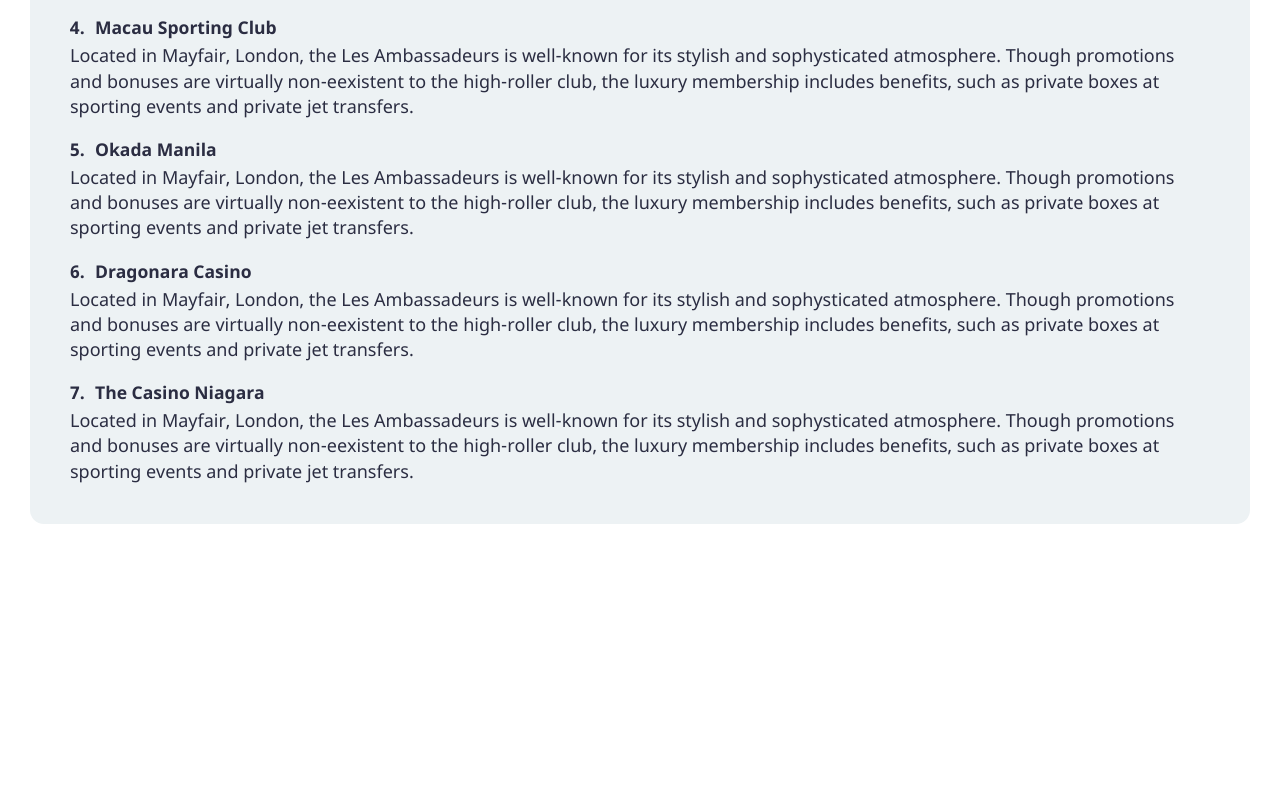
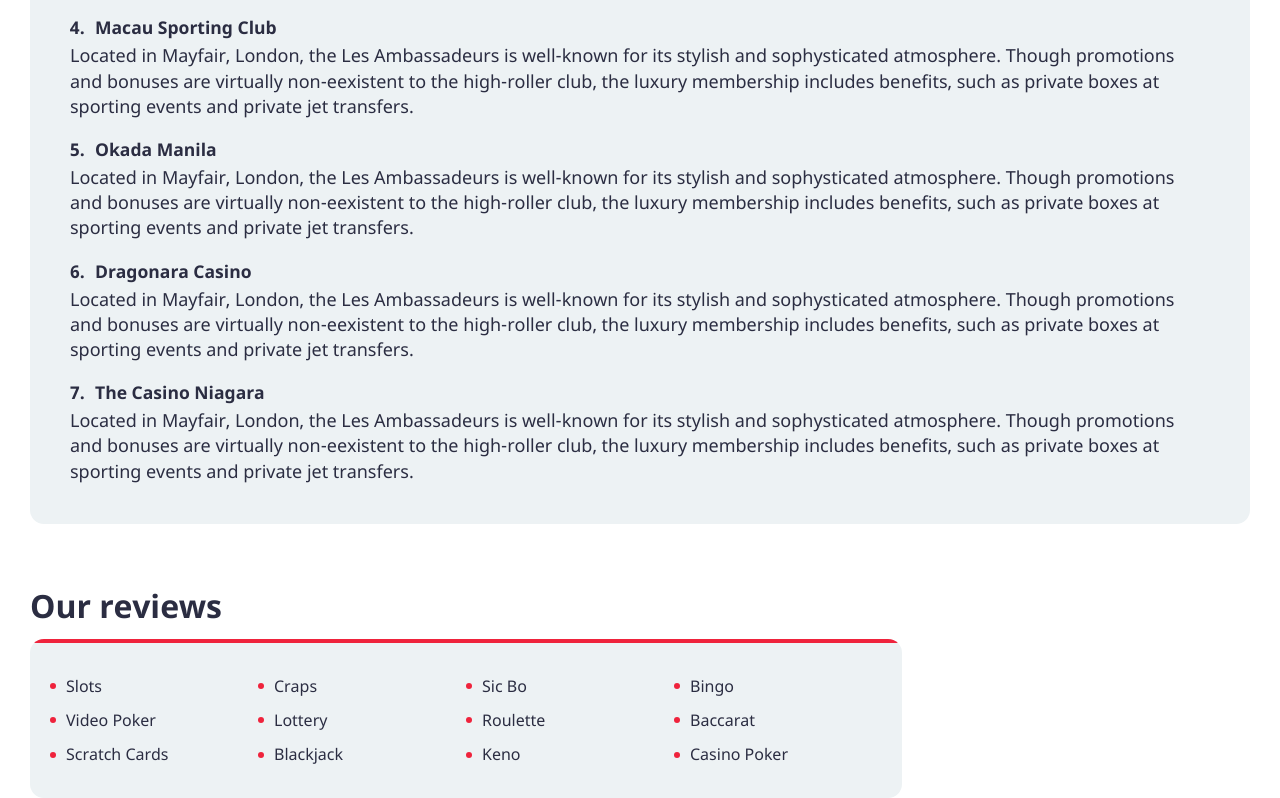
Before and after one commit to Killerlord1988/casinokopf.com, a website: page source/index.html in a window 1280 px wide. Shown: the part 2138-2936 px from the top of the page. Before the commit the page ends 2662 px from the top, so only its background shows below. Drawn offline with nearby package versions, Linux system fonts and the light colour scheme; files that its build step writes are made by us from their sources; files whose address does not match are found by name.

Commit message:
add our-reviews

```diff
--- a/source/index.html
+++ b/source/index.html
@@ -125,36 +125,88 @@
           <ul>
             <li>
               <h3>Les Abassadeurs</h3>
-            <p>Located in Mayfair, London, the Les Ambassadeurs is well-known for its stylish and sophysticated atmosphere. Though promotions and bonuses are virtually non-eexistent to the high-roller club, the luxury membership includes benefits, such as private boxes at sporting events and private jet transfers.</p>
+              <p>Located in Mayfair, London, the Les Ambassadeurs is well-known for its stylish and sophysticated
+                atmosphere. Though promotions and bonuses are virtually non-eexistent to the high-roller club, the
+                luxury membership includes benefits, such as private boxes at sporting events and private jet transfers.
+              </p>
             </li>
             <li>
               <h3>Crown Casino Melbourne</h3>
-            <p>Located in Mayfair, London, the Les Ambassadeurs is well-known for its stylish and sophysticated atmosphere. Though promotions and bonuses are virtually non-eexistent to the high-roller club, the luxury membership includes benefits, such as private boxes at sporting events and private jet transfers.</p>
+              <p>Located in Mayfair, London, the Les Ambassadeurs is well-known for its stylish and sophysticated
+                atmosphere. Though promotions and bonuses are virtually non-eexistent to the high-roller club, the
+                luxury membership includes benefits, such as private boxes at sporting events and private jet transfers.
+              </p>
             </li>
             <li>
               <h3>Bellagio Resort and casino</h3>
-            <p>Located in Mayfair, London, the Les Ambassadeurs is well-known for its stylish and sophysticated atmosphere. Though promotions and bonuses are virtually non-eexistent to the high-roller club, the luxury membership includes benefits, such as private boxes at sporting events and private jet transfers.</p>
+              <p>Located in Mayfair, London, the Les Ambassadeurs is well-known for its stylish and sophysticated
+                atmosphere. Though promotions and bonuses are virtually non-eexistent to the high-roller club, the
+                luxury membership includes benefits, such as private boxes at sporting events and private jet transfers.
+              </p>
             </li>
             <li>
               <h3>Macau Sporting Club</h3>
-            <p>Located in Mayfair, London, the Les Ambassadeurs is well-known for its stylish and sophysticated atmosphere. Though promotions and bonuses are virtually non-eexistent to the high-roller club, the luxury membership includes benefits, such as private boxes at sporting events and private jet transfers.</p>
+              <p>Located in Mayfair, London, the Les Ambassadeurs is well-known for its stylish and sophysticated
+                atmosphere. Though promotions and bonuses are virtually non-eexistent to the high-roller club, the
+                luxury membership includes benefits, such as private boxes at sporting events and private jet transfers.
+              </p>
             </li>
             <li>
               <h3>Okada Manila</h3>
-            <p>Located in Mayfair, London, the Les Ambassadeurs is well-known for its stylish and sophysticated atmosphere. Though promotions and bonuses are virtually non-eexistent to the high-roller club, the luxury membership includes benefits, such as private boxes at sporting events and private jet transfers.</p>
+              <p>Located in Mayfair, London, the Les Ambassadeurs is well-known for its stylish and sophysticated
+                atmosphere. Though promotions and bonuses are virtually non-eexistent to the high-roller club, the
+                luxury membership includes benefits, such as private boxes at sporting events and private jet transfers.
+              </p>
             </li>
             <li>
               <h3>Dragonara Casino</h3>
-            <p>Located in Mayfair, London, the Les Ambassadeurs is well-known for its stylish and sophysticated atmosphere. Though promotions and bonuses are virtually non-eexistent to the high-roller club, the luxury membership includes benefits, such as private boxes at sporting events and private jet transfers.</p>
+              <p>Located in Mayfair, London, the Les Ambassadeurs is well-known for its stylish and sophysticated
+                atmosphere. Though promotions and bonuses are virtually non-eexistent to the high-roller club, the
+                luxury membership includes benefits, such as private boxes at sporting events and private jet transfers.
+              </p>
             </li>
             <li>
               <h3>The Casino Niagara</h3>
-            <p>Located in Mayfair, London, the Les Ambassadeurs is well-known for its stylish and sophysticated atmosphere. Though promotions and bonuses are virtually non-eexistent to the high-roller club, the luxury membership includes benefits, such as private boxes at sporting events and private jet transfers.</p>
+              <p>Located in Mayfair, London, the Les Ambassadeurs is well-known for its stylish and sophysticated
+                atmosphere. Though promotions and bonuses are virtually non-eexistent to the high-roller club, the
+                luxury membership includes benefits, such as private boxes at sporting events and private jet transfers.
+              </p>
             </li>
           </ul>
         </div>
       </div>
     </section>
+    <section class="our-reviews">
+      <div class="container">
+        <h2>Our reviews</h2>
+        <div class="our-reviews__wrapper">
+          <div class="our-reviews__border-top"></div>
+          <div class="our-reviews__list">
+            <ul>
+              <li><a href="#">Slots</a></li>
+              <li><a href="#">Video Poker</a></li>
+              <li><a href="#">Scratch Cards</a></li>
+            </ul>
+            <ul>
+              <li><a href="#">Craps</a></li>
+              <li><a href="#">Lottery</a></li>
+              <li><a href="#">Blackjack</a></li>
+            </ul>
+            <ul>
+              <li><a href="#">Sic Bo</a></li>
+              <li><a href="#">Roulette</a></li>
+              <li><a href="#">Keno</a></li>
+            </ul>
+            <ul>
+              <li><a href="#">Bingo</a></li>
+              <li><a href="#">Baccarat</a></li>
+              <li><a href="#">Casino Poker</a></li>
+            </ul>
+          </div>
+        </div>
+      </div>
+    </section>
+
   </main>
 
   <script src="js/script.js"></script>
--- /dev/null
+++ b/source/sass/blocks/our-reviews.scss
@@ -0,0 +1,67 @@
+.our-reviews {
+  padding-top: 60px;
+}
+
+.our-reviews h2 {
+  margin: 0;
+  font-weight: bold;
+  font-size: 32px;
+  line-height: 140%;
+}
+
+.our-reviews__wrapper {
+  width: fit-content;
+  margin-top: 10px;
+  background-color: $color-grey;
+  border-radius: 14px;
+  overflow: hidden;
+}
+
+.our-reviews__border-top {
+  border-top: 4px solid $color-primary;
+}
+
+.our-reviews__list {
+  display: flex;
+  padding: 20px;
+}
+
+.our-reviews__list ul {
+  margin: 0;
+  padding: 0;
+  list-style: none;
+  min-width: 160px;
+  margin-right: 48px;
+}
+
+.our-reviews__list li {
+  position: relative;
+  margin: 12px 16px;
+  margin-left: 0;
+}
+
+.our-reviews__list li::before {
+  position: absolute;
+  content: "";
+
+  width: 6px;
+  height: 6px;
+
+  top: 50%;
+  transform: translateY(-50%);
+
+  background-color: $color-primary;
+  border-radius: 50%;
+}
+
+.our-reviews__list a {
+  padding-left: 16px;
+  font-size: 16px;
+  line-height: 140%;
+  color: $color-black;
+}
+
+.our-reviews__list a:hover {
+  color:$color-primary;
+  text-decoration: underline;
+}
--- a/source/sass/style.scss
+++ b/source/sass/style.scss
@@ -6,3 +6,4 @@
 @import "blocks/advantage.scss";
 @import "blocks/about.scss";
 @import "blocks/online-roulette.scss";
+@import "blocks/our-reviews.scss";
```
Also changed, not shown: build/css/style.min.css, build/index.html, 1 other file. Lines whose indentation alone changed are shown as unchanged.
